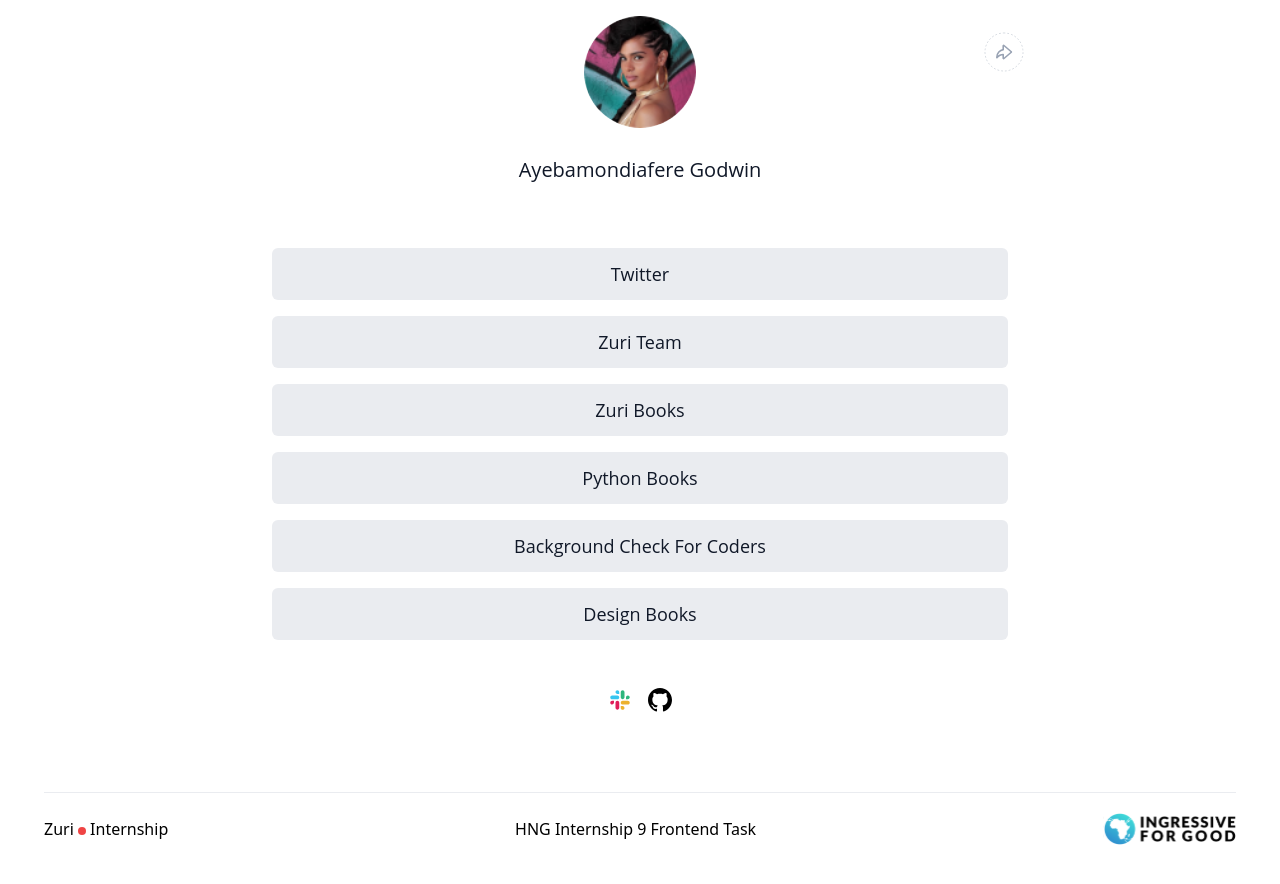
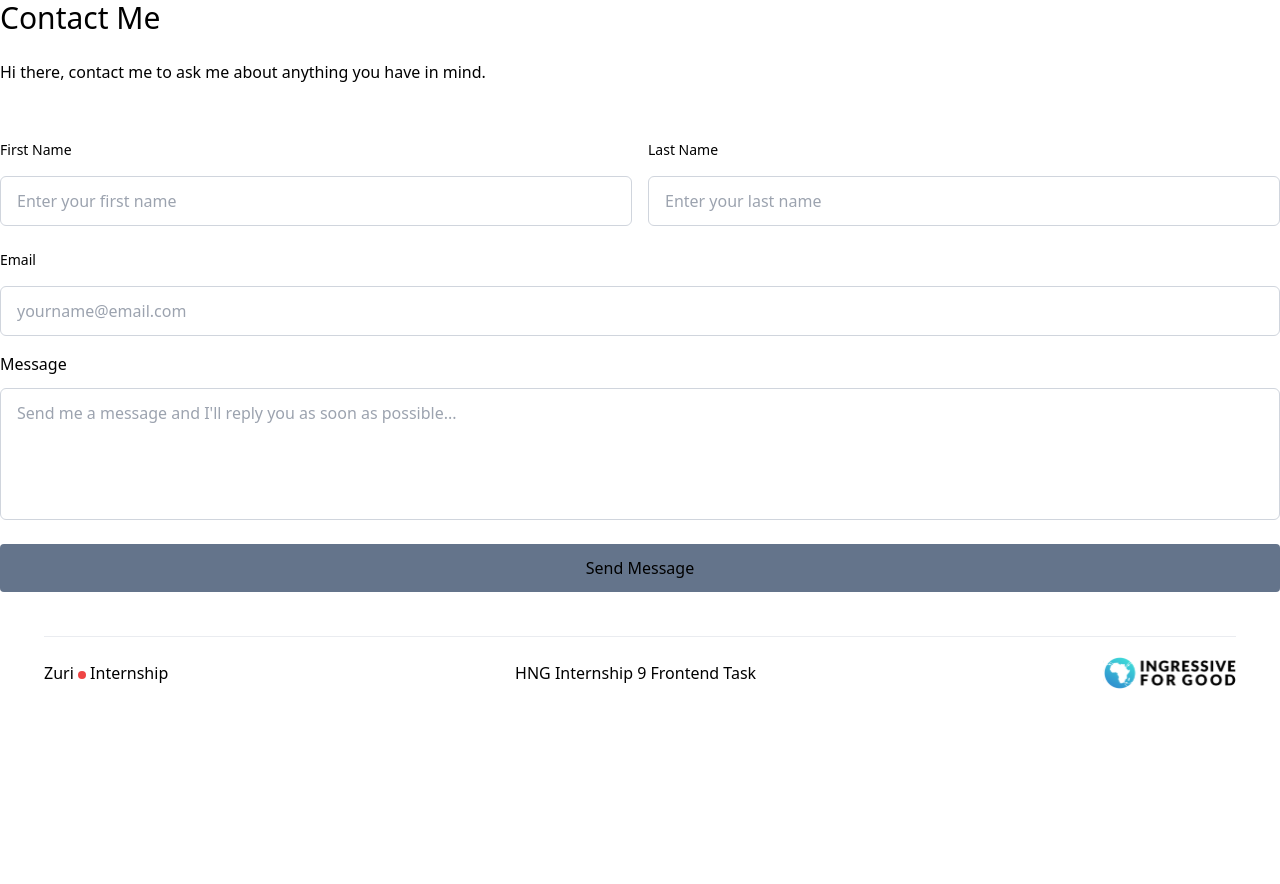
Before and after one commit to boivado2/hng_frontend_task_1, a React (Create React App) app: page /contact in a window 1280 px wide. Shown: the top 884 px of the page. After the commit the page ends 800 px from the top, so only its background shows below. Built offline with nearby package versions, Linux system fonts and the light colour scheme.

Commit message:
feat:implemented  routing between pages using react-router-dom.

```diff
--- a/package.json
+++ b/package.json
@@ -8,6 +8,7 @@
     "@testing-library/user-event": "^13.5.0",
     "react": "^18.2.0",
     "react-dom": "^18.2.0",
+    "react-router-dom": "^6.4.3",
     "react-scripts": "5.0.1",
     "web-vitals": "^2.1.4"
   },
--- a/src/App.js
+++ b/src/App.js
@@ -1,21 +1,23 @@
 import Footer from './components/Footer';
 import Home from './components/Home';
+import {createBrowserRouter, RouterProvider, Route, createRoutesFromElements} from 'react-router-dom'
+import './App.css';
+import Contacts from './components/Contacts';
 
-import './App.css';
-
+const router = createBrowserRouter(createRoutesFromElements(
+  <Route path='/'>
+    <Route index element={<Home />} />
+    <Route path='/contact' element={<Contacts/>}/>
+  </Route>
+))
 
 
 function App() {
   return (
     <>
-
-
-      <Home />
-
-
-
-    {/* footer */}
-    <Footer/>
+      <RouterProvider router={router} />
+      {/* footer */}
+      <Footer />
     </>
   );
 }
--- /dev/null
+++ b/src/components/Contacts.jsx
@@ -0,0 +1,40 @@
+import React from 'react'
+import Input from './common/Input'
+import Textarea from './common/Textarea'
+import Button from './common/Button'
+
+
+function Contacts() {
+  return (
+    <div>
+      <form>
+
+
+        <div className='flex flex-col gap-6'>
+        <h1 className=' text-3xl'>Contact Me</h1>
+
+        <p className=' text-base'>Hi there, contact me to ask me about anything you have in mind.</p>
+        </div>
+
+
+        <div className='flex flex-col justify-center gap-6 mt-14'>
+
+          <fieldset className='grid grid-cols-2 gap-4'>
+            <Input required={true} type="text" name="first_name" label="First Name" placeholder='Enter your first name' />
+            <Input required={true} type="text" name="last_name" label="Last Name" placeholder='Enter your last name'/>
+          </fieldset>
+
+          <fieldset className=' flex flex-col gap-4'>
+            <Input required={true} type="email" name="email" label="Email" placeholder='yourname@email.com' />
+            <Textarea name="message" label="Message" placeholder="Send me a message and I'll reply you as soon as possible..."/>
+          </fieldset>
+
+
+          <Button label="Send Message" type="submit" styles=" bg-slate-500"/>
+        </div>
+      </form>
+    </div>
+  )
+}
+
+export default Contacts
```
Also changed, not shown: 1 other file (tests, documents, lock files or other folders).
